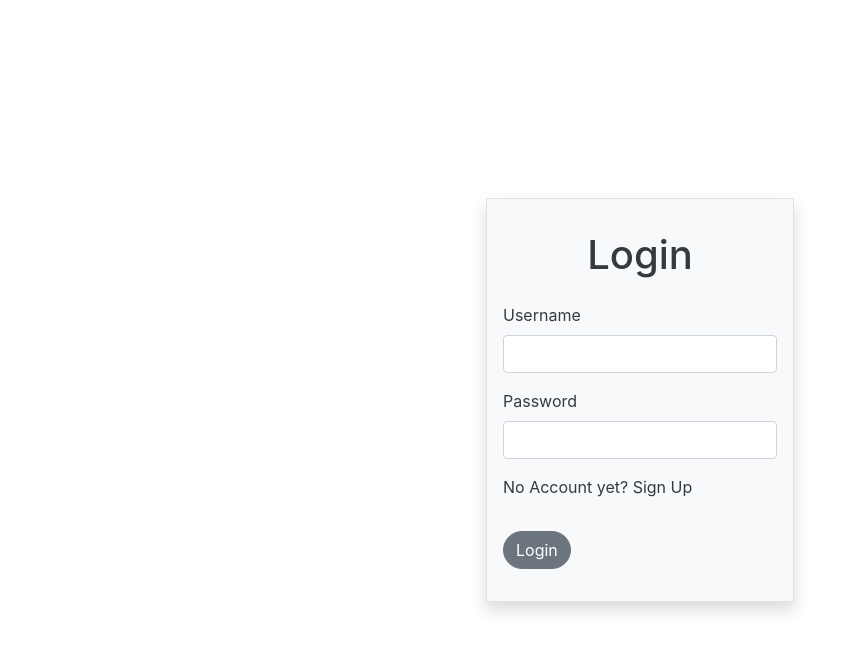
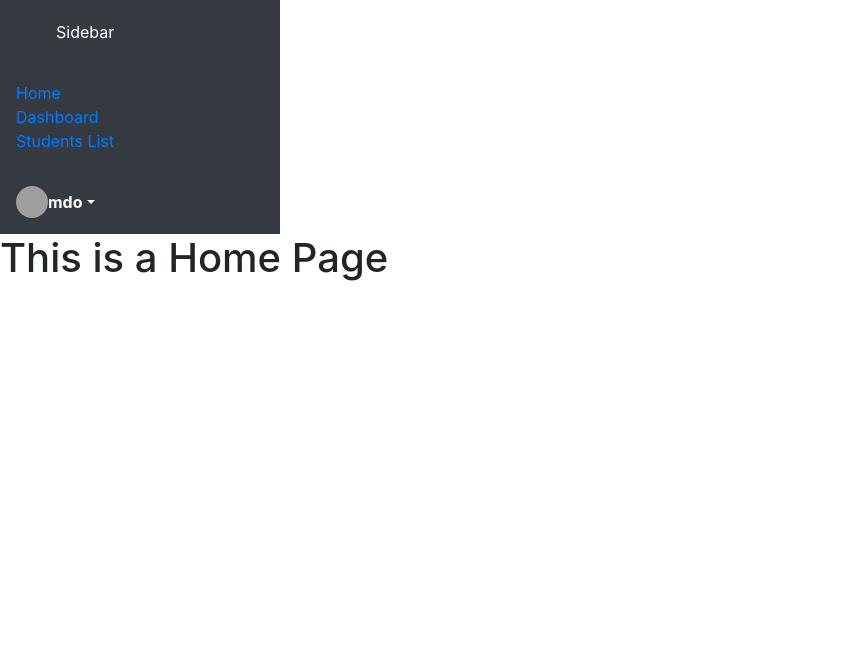
Before and after one commit to CherryMinguito/grading-system, a Nuxt app: page / in a window 1280 px wide. Shown: the top 652 px of the page, without its empty margins (0-861 px from the left). Built offline with nearby package versions, Linux system fonts and the light colour scheme; grey boxes are pictures that could not be loaded.

Commit message:
IniCommit

```diff
--- /dev/null
+++ b/components/Dashboard.vue
@@ -0,0 +1,17 @@
+<!-- Please remove this file from your project -->
+<template>
+    <div class="relative flex items-top justify-center min-h-screen bg-gray-100 sm:items-center sm:pt-0">
+      <Sidebar/>
+      <h1>This is Dashboard Page</h1>
+    </div>
+  </template>
+
+  <script>
+  import Sidebar from './Sidebar';
+  export default {
+    name: 'DashboardPage',
+    components: {
+      Sidebar,
+    },
+  }
+  </script>
--- a/components/Home.vue
+++ b/components/Home.vue
@@ -1,36 +1,18 @@
 <!-- Please remove this file from your project -->
 <template>
-<div class="container d-flex justify-content-center align-items-center" style="min-height: 100vh">
-    <form class="border shadow p-3 rouneded bg-light">
-      <h1 class="text-center p-3 text-dark">Login</h1>
-      <div class="row justify-content-center">
-              <div class="col mb-3">
-                  <label class="form-label text-dark">Username</label>
-                  <input class="form-control">
-              </div>
-      </div>
-      <div class="row justify-content-center">
-            <div class="col mb-3">
-              <label class="form-label text-dark">Password</label>
-              <input class="form-control">
-          </div>
-      </div>
-      <div class="row justify-cotent-center">
-        <div class="col mb-3">
-            <p class="text-dark">No Account yet? <a class="text-dark" href="">Sign Up</a></p>
-        </div>
-      </div>
-      <div class="row justify-content-center">
-        <div class="col mb-3">
-            <b-button pill>Login</b-button>
-        </div>
-      </div>
-    </form>
+  <div class="relative flex items-top justify-center min-h-screen bg-gray-100 sm:items-center sm:pt-0">
+    <Sidebar/>
+    <h1>This is a Home Page</h1>
   </div>
 </template>
 
 <script>
+import Sidebar from './Sidebar';
 export default {
-  name: 'NuxtTutorial'
+  name: 'NuxtTutorial',
+  name: 'HomePage',
+  components: {
+    Sidebar,
+  }
 }
 </script>
--- /dev/null
+++ b/components/Lists.vue
@@ -0,0 +1,43 @@
+<!-- Please remove this file from your project -->
+<template>
+    <div class="relative flex items-top justify-center min-h-screen bg-gray-100 sm:items-center sm:pt-0">
+      <Sidebar/>
+      <h1>This is Students List Page</h1>
+      <li v-for="student in studentList" :key="student.id">
+            {{getfullname(student)}}
+      </li>
+    </div>
+  </template>
+
+  <script>
+  import Sidebar from './Sidebar';
+  export default {
+    name: 'ListsPage',
+    components: {
+      Sidebar,
+    },
+    data() {
+        return {
+            studentList: [
+                {
+                    firstname: "Fun",
+                    lastname: "Gag",
+                    add: "kahoyan",
+                    id:1,
+                },
+                {
+                    firstname: "Man",
+                    lastname: "Oak",
+                    add: "poultry",
+                    id:2,
+                }
+            ]
+        }
+    },
+    methods: {
+        getfullname(student){
+            return "Name: " + student.firstname + " " + student.lastname + " Address: " + student.add;
+        },
+    }
+  }
+  </script>
--- /dev/null
+++ b/components/LoginPage.vue
@@ -0,0 +1,50 @@
+<template>
+    <div class="container">
+      <b-form>
+        <b-form-group
+          id="input-group-1"
+          label="Email address:"
+          label-for="input-1"
+          description="We'll never share your email with anyone else."
+        >
+          <b-form-input
+            id="input-1"
+            v-model="form.email"
+            type="email"
+            placeholder="Enter email"
+          ></b-form-input>
+        </b-form-group>
+
+        <b-form-group id="input-group-2" label="Your password:" label-for="input-2">
+          <b-form-input
+            id="input-2"
+            v-model="form.password"
+            placeholder="Enter password"
+          ></b-form-input>
+        </b-form-group>
+        <b-button type="button" variant="primary" @click="login">
+          Submit
+          <NuxtLink to="/home">Submit</NuxtLink>
+        </b-button>
+      </b-form>
+    </div>
+  </template>
+
+  <script>
+    export default {
+      data() {
+        return {
+          form: {
+            email: '',
+            password: '',
+          },
+          show: true
+        }
+      },
+      methods: {
+        login() {
+          // const ip = this.$axios.$post('/login', this.form)
+        },
+      }
+    }
+  </script>
--- /dev/null
+++ b/components/Sidebar.vue
@@ -0,0 +1,34 @@
+<template>
+    <div class="d-flex flex-column flex-shrink-0 p-3 text-white bg-dark" style="width: 280px;">
+        <a href="/" class="d-flex align-items-center mb-3 mb-md-0 me-md-auto text-white text-decoration-none">
+        <svg class="bi me-2" width="40" height="32"><use xlink:href="#bootstrap"></use></svg>
+        <span class="fs-4">Sidebar</span>
+        </a>
+        <hr>
+        <ul class="nav nav-pills flex-column mb-auto">
+        <li class="nav-item">
+            <NuxtLink to="/home">Home</NuxtLink>
+        </li>
+        <li>
+            <NuxtLink to="/dashboard">Dashboard</NuxtLink>
+        </li>
+        <li>
+            <NuxtLink to="/lists">Students List</NuxtLink>
+        </li>
+        </ul>
+        <hr>
+        <div class="dropdown">
+        <a href="#" class="d-flex align-items-center text-white text-decoration-none dropdown-toggle" id="dropdownUser1" data-bs-toggle="dropdown" aria-expanded="false">
+            <img src="https://github.com/mdo.png" alt="" width="32" height="32" class="rounded-circle me-2">
+            <strong>mdo</strong>
+        </a>
+        <ul class="dropdown-menu dropdown-menu-dark text-small shadow" aria-labelledby="dropdownUser1">
+            <li><a class="dropdown-item" href="#">New project...</a></li>
+            <li><a class="dropdown-item" href="#">Settings</a></li>
+            <li><a class="dropdown-item" href="#">Profile</a></li>
+            <li><hr class="dropdown-divider"></li>
+            <li><a class="dropdown-item" href="#">Sign out</a></li>
+        </ul>
+        </div>
+    </div>
+</template>
--- /dev/null
+++ b/pages/dashboard.vue
@@ -0,0 +1,9 @@
+<template>
+    <Dashboard/>
+  </template>
+
+  <script>
+  export default {
+    name: 'DashboardPage'
+  }
+  </script>
--- /dev/null
+++ b/pages/home.vue
@@ -0,0 +1,9 @@
+<template>
+    <Home/>
+</template>
+<script>
+export default {
+  name: 'IndexPage',
+  name: 'HomePage'
+}
+</script>
--- /dev/null
+++ b/pages/lists.vue
@@ -0,0 +1,9 @@
+<template>
+    <Lists/>
+  </template>
+
+  <script>
+  export default {
+    name: 'ListsPage'
+  }
+  </script>
```
